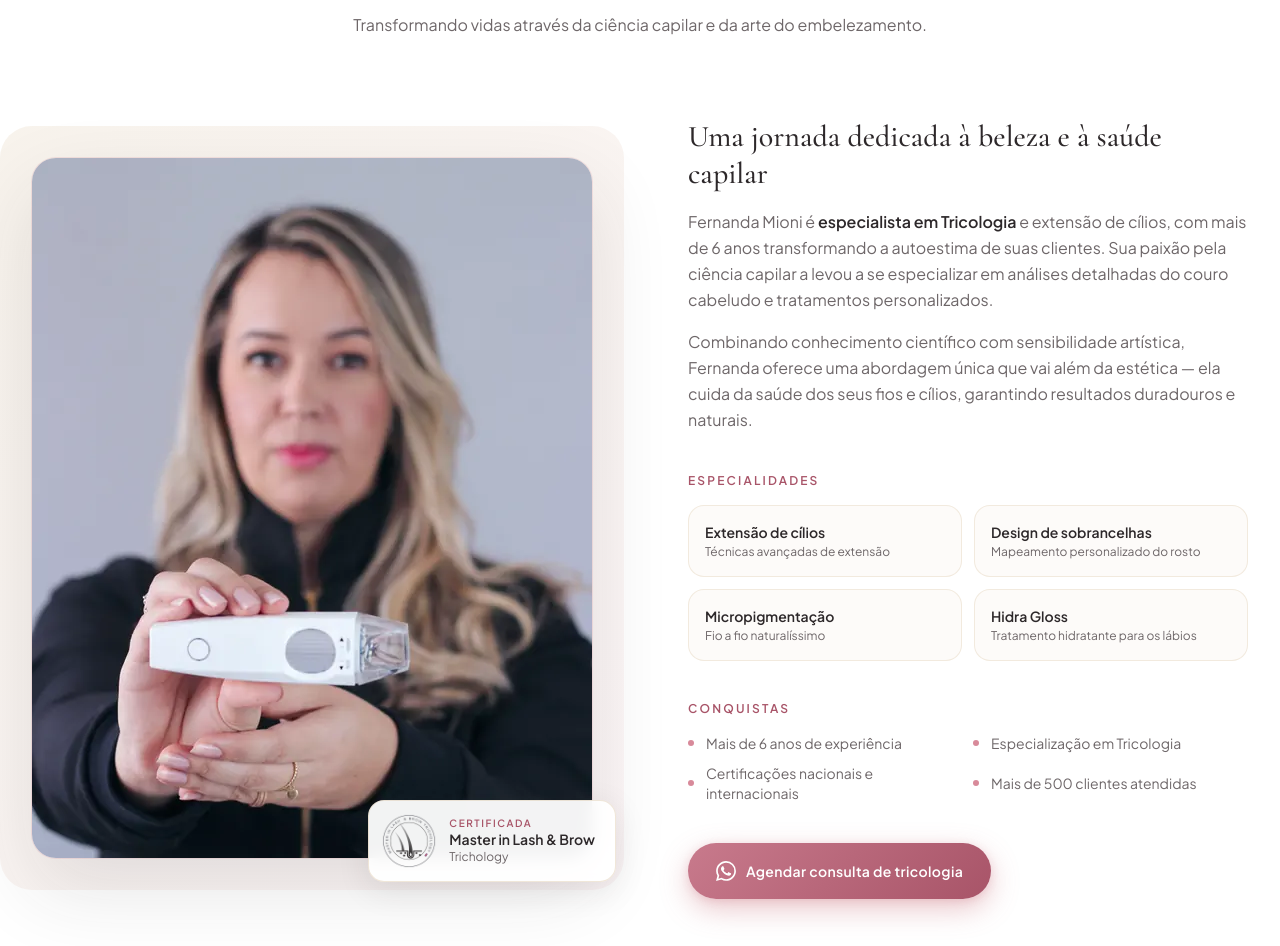
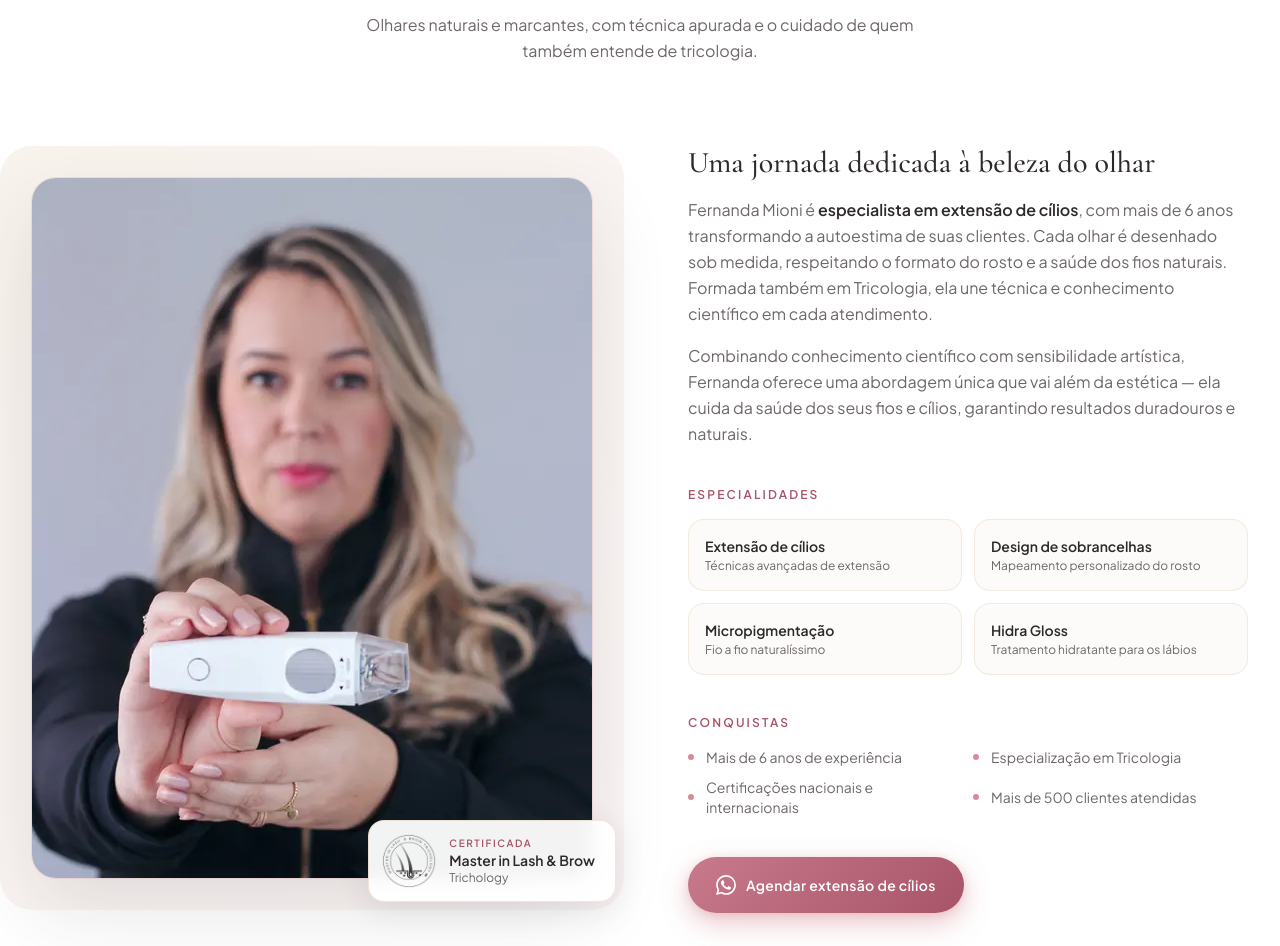
Before and after one commit to Tomate3181/fernanda-mioni-page, a React (Vite) app: page / in a window 1280 px wide. Shown: the part 1486-2432 px from the top of the page. Built offline with nearby package versions, Linux system fonts and the light colour scheme.

Commit message:
Sobre: foco na extensão de cílios, tricologia como complemento
Co-Authored-By: Claude Opus 5.5 <noreply@anthropic.com>

```diff
--- a/src/components/sections/About.jsx
+++ b/src/components/sections/About.jsx
@@ -24,10 +24,10 @@ export default function About() {
         eyebrow="Sobre a profissional"
         title={
           <>
-            Especialista em <span className="italic text-rose-ink">Tricologia</span> e extensão de cílios
+            Especialista em <span className="italic text-rose-ink">extensão de cílios</span>
           </>
         }
-        description="Transformando vidas através da ciência capilar e da arte do embelezamento."
+        description="Olhares naturais e marcantes, com técnica apurada e o cuidado de quem também entende de tricologia."
         className="mb-14 md:mb-20"
       />
 
@@ -62,14 +62,14 @@ export default function About() {
         <div className="flex flex-col gap-10">
           <div className="flex flex-col gap-4">
             <h3 className="font-display text-3xl font-medium leading-tight text-charcoal">
-              Uma jornada dedicada à beleza e à saúde capilar
+              Uma jornada dedicada à beleza do olhar
             </h3>
             <div className="flex flex-col gap-4 leading-relaxed text-muted-gray">
               <p>
-                Fernanda Mioni é <strong className="font-semibold text-charcoal">especialista em Tricologia</strong> e
-                extensão de cílios, com mais de 6 anos transformando a autoestima de suas clientes. Sua paixão pela
-                ciência capilar a levou a se especializar em análises detalhadas do couro cabeludo e tratamentos
-                personalizados.
+                Fernanda Mioni é <strong className="font-semibold text-charcoal">especialista em extensão de cílios</strong>,
+                com mais de 6 anos transformando a autoestima de suas clientes. Cada olhar é desenhado sob medida,
+                respeitando o formato do rosto e a saúde dos fios naturais. Formada também em Tricologia, ela une
+                técnica e conhecimento científico em cada atendimento.
               </p>
               <p>
                 Combinando conhecimento científico com sensibilidade artística, Fernanda oferece uma abordagem única que
@@ -105,11 +105,11 @@ export default function About() {
 
           <div>
             <Button
-              href={waLink('Olá Fernanda! Gostaria de agendar uma consulta de tricologia e conhecer seus tratamentos.')}
+              href={waLink('Olá Fernanda! Gostaria de agendar uma extensão de cílios.')}
               size="lg"
               icon={<IconWhatsApp className="size-5" />}
             >
-              Agendar consulta de tricologia
+              Agendar extensão de cílios
             </Button>
           </div>
         </div>
```
